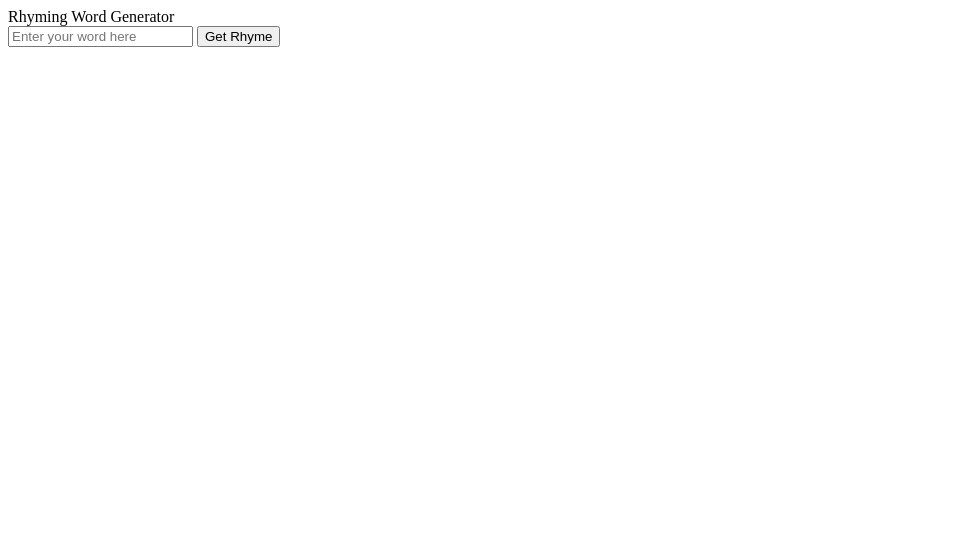
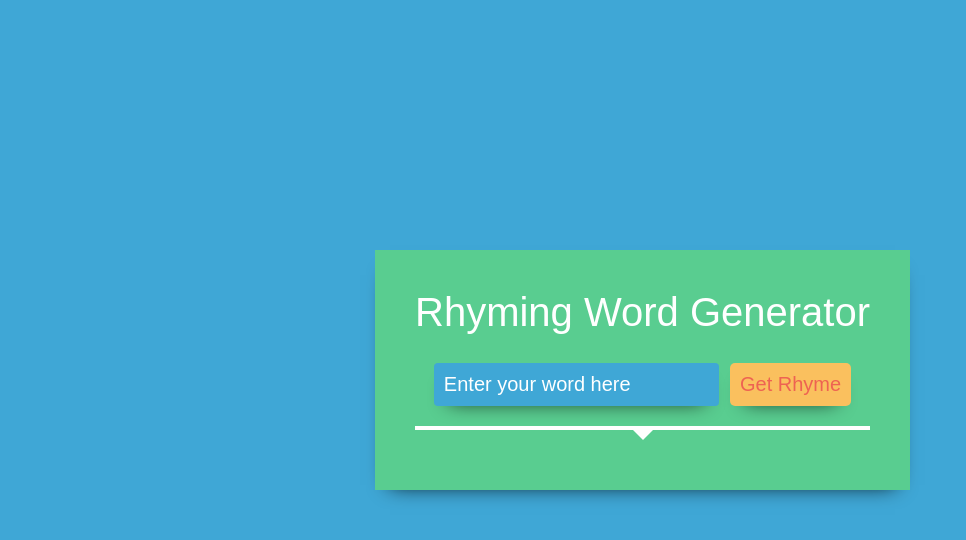
Before and after one commit to johngarcia9110/word-rhymer, a plain HTML site: page index.html in a window 1280 px wide. Shown: the whole page, without its empty margins (0-966 px from the left). Drawn offline with Linux system fonts and the light colour scheme.

Commit message:
added starter js from codepen proof of concept

```diff
--- a/css/components/_general.sass
+++ b/css/components/_general.sass
@@ -1,2 +1,59 @@
-h1
-  color: blue
+body
+  background: #3FA7D6
+.container
+  display: block
+  position: absolute
+  top: 50%
+  left: 50%
+  margin: -150px 0 0 -265px
+  background: #59CD90
+  padding: 40px
+  text-align: center
+  font-size: 40px
+  font-family: sans-serif
+  color: white
+  box-shadow: 0 10px 20px -15px black
+  .title
+    margin-bottom: 20px
+  input[type="text"]
+    display: inline-block
+    border: 0
+    font-size: 20px
+    color: white
+    padding: 10px
+    background: #3FA7D6
+    border-radius: 4px
+    box-shadow: 0 10px 20px -15px black
+    &:focus
+      outline-width: 0
+  button
+    background: #FAC05E
+    border: none
+    border-radius: 5px
+    color: #EE6352
+    box-shadow: 0 10px 20px -15px black
+    font-size: 20px
+    padding: 10px
+#result
+  margin-top: 20px
+  border-top: 4px solid white
+  padding-top: 20px
+  font-size: 30px
+  color: #2f7a9c
+  position: relative
+  &:before
+    content: ''
+    display: block
+    position: absolute
+    top: 0
+    right: 0
+    left: 0
+    width: 0
+    height: 0
+    margin: auto
+    border-top: 10px solid white
+    border-left: 10px solid transparent
+    border-right: 10px solid transparent
+
+input[type="text"]::-webkit-input-placeholder
+  color: #FFF
--- a/main.js
+++ b/main.js
@@ -0,0 +1,37 @@
+//TODO: form validation
+
+var api = 'https://api.datamuse.com/words?rel_rhy=';
+var query = api + userWord + '&callback';
+var rhymingWord = document.getElementById('result');
+var userWord = '';
+
+function displayRhyme(wordOne, wordTwo){
+  console.log(userWord);
+  rhymingWord.innerHTML = '"' + wordOne + '"' +' ryhmes with: ' + '"' + wordTwo + '"';
+}
+
+function getJSON(url, callback) {
+  var xhr = new XMLHttpRequest();
+  xhr.open("get", url, true);
+  xhr.responseType = "json";
+  xhr.onload = function() {
+  var status = xhr.status;
+      if (status == 200) {
+        callback(null, xhr.response);
+      } else {
+        callback(status);
+      }
+    };
+    xhr.send();
+}
+
+function getRhyme(){
+  userWord = document.getElementById('userWord').value;
+
+  getJSON(api + userWord + '&callback',function(err, data) {
+
+    displayRhyme( userWord , data[0].word);
+
+  });
+
+}
```
Also changed, not shown: css/style.css, css/style.min.css.
